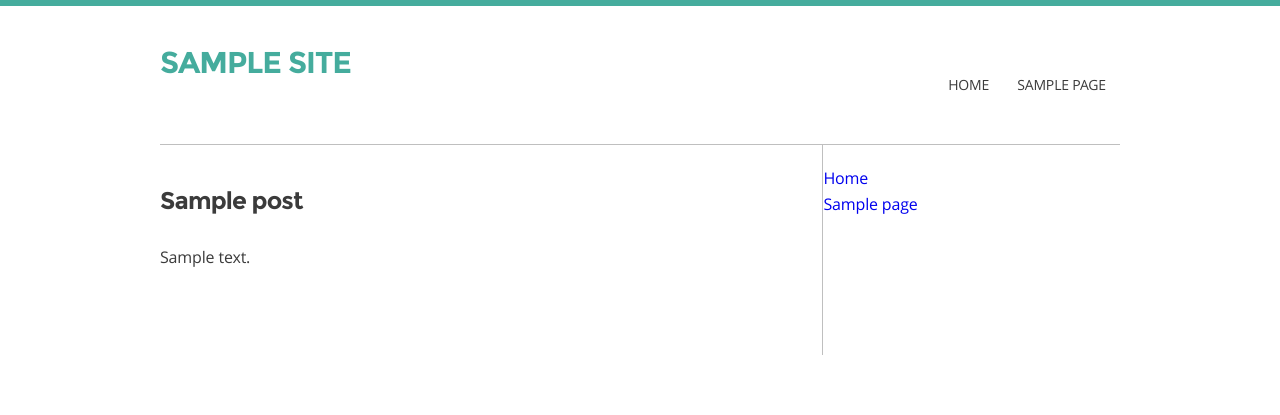
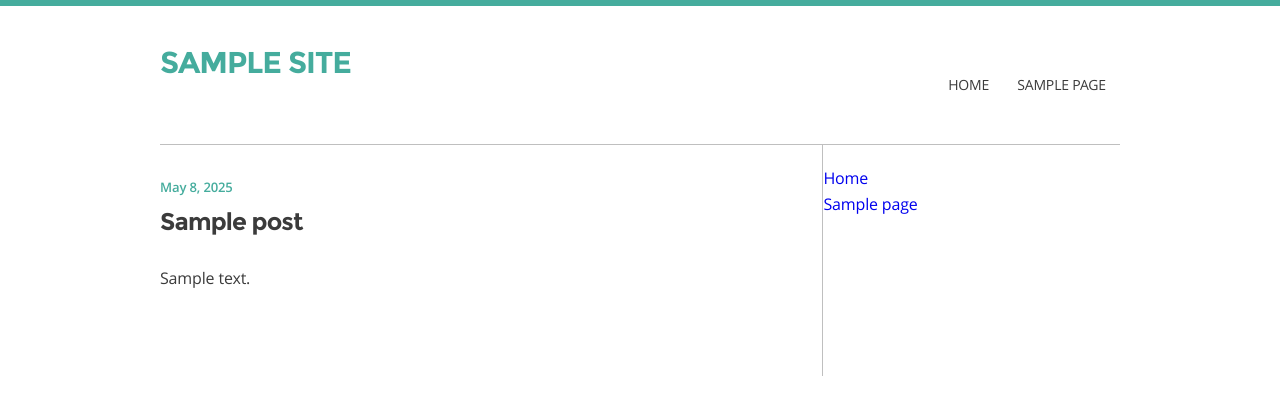
Before and after one commit to tauri-st/wordpress-nutrition-blog, a WordPress theme: template themes/skillcrushstarter/index.php in a window 1280 px wide. Shown: the top 415 px of the page. Run offline with PHP 8.4 and a stand-in for WordPress, Linux system fonts and the light colour scheme; the site name, menu and one post (Sample post) are stand-ins, and other content is empty.

Commit message:
Add post date to header of blog

```diff
--- a/themes/skillcrushstarter/content.php
+++ b/themes/skillcrushstarter/content.php
@@ -13,6 +13,9 @@
 <article id="post-<?php the_ID(); ?>" class="post-entry">
 	<div class="entry-wrap">
 		<header class="entry-header">
+			<div class="entry-meta">
+				<time class="entry-time"><?php echo get_the_date(); ?></time>
+			</div>
 			<h2 class="entry-title"><a href="<?php the_permalink(); ?>"><?php the_title(); ?></a></h2>
 		</header>
 		<div class="entry-summary">
```
